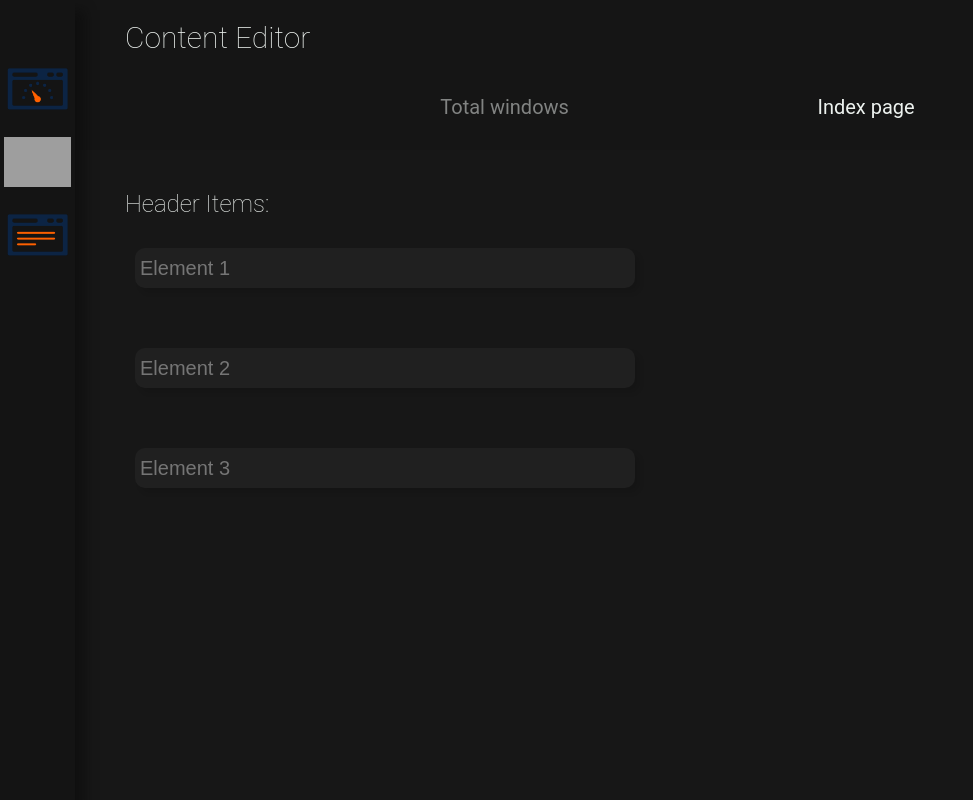
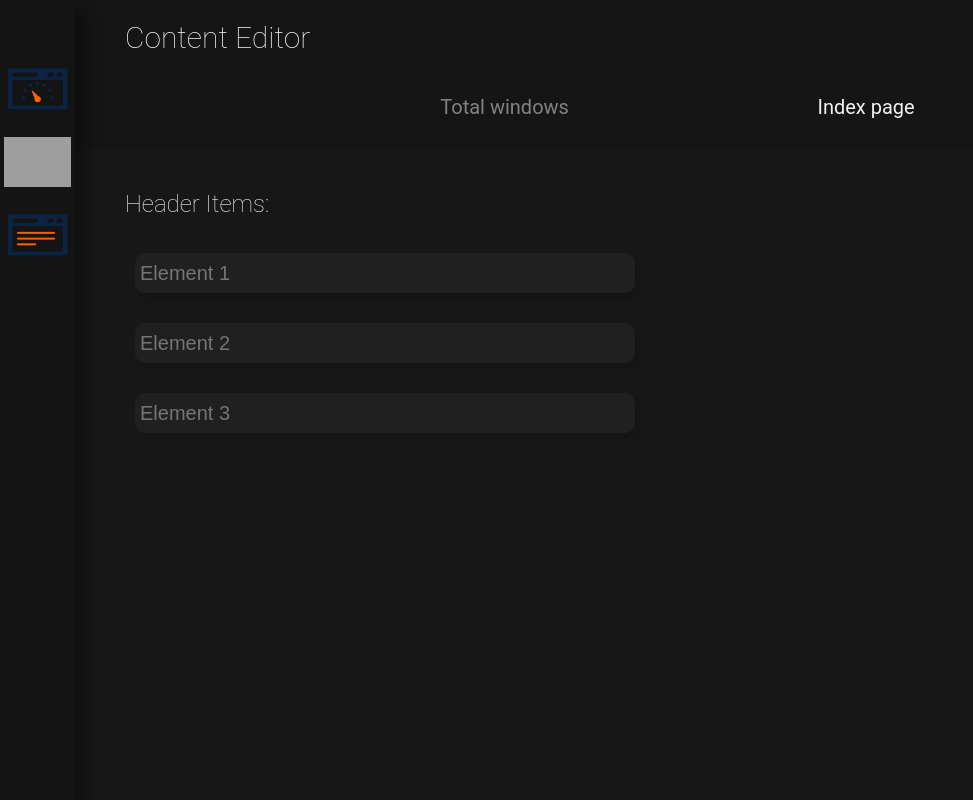
Before and after one commit to Konstantin-create/hacknet_web, a Flask app: page /admin/content-editor in a window 1280 px wide. Shown: the whole page, without its empty margins (0-973 px from the left). Run offline with Flask 2, Linux system fonts and the light colour scheme; grey boxes are pictures that could not be loaded.

Commit message:
worked on content editor page

```diff
--- a/app/static/css/admin/content_editor_styles.css
+++ b/app/static/css/admin/content_editor_styles.css
@@ -46,6 +46,7 @@
     font-size: 24px;
     color: #EDF2EF;
     padding-top: 40px;
+    padding-bottom: 20px;
     padding-left: 50px;
 }
 
@@ -60,6 +61,6 @@
     color: #EDF2EF;
     border: none;
     border-radius: 10px;
-    margin: 30px 60px;
+    margin: 15px 60px;
     box-shadow: 5px 5px 5px rgba(0, 0, 0, .1);
 }
--- a/app/templates/admin/content_editor.html
+++ b/app/templates/admin/content_editor.html
@@ -17,8 +17,11 @@
     <form method="post">
         <h3 class="header-items">Header Items:</h3>
         <label><input type="text" class="index-page-header-elements" placeholder="Element 1"></label>
+        <div style="clear: both"></div>
         <label><input type="text" class="index-page-header-elements" placeholder="Element 2"></label>
+        <div style="clear: both"></div>
         <label><input type="text" class="index-page-header-elements" placeholder="Element 3"></label>
+        <div style="clear: both"></div>
     </form>
 </div>
 <div class="index-settings" id="index-settings"></div>
```
